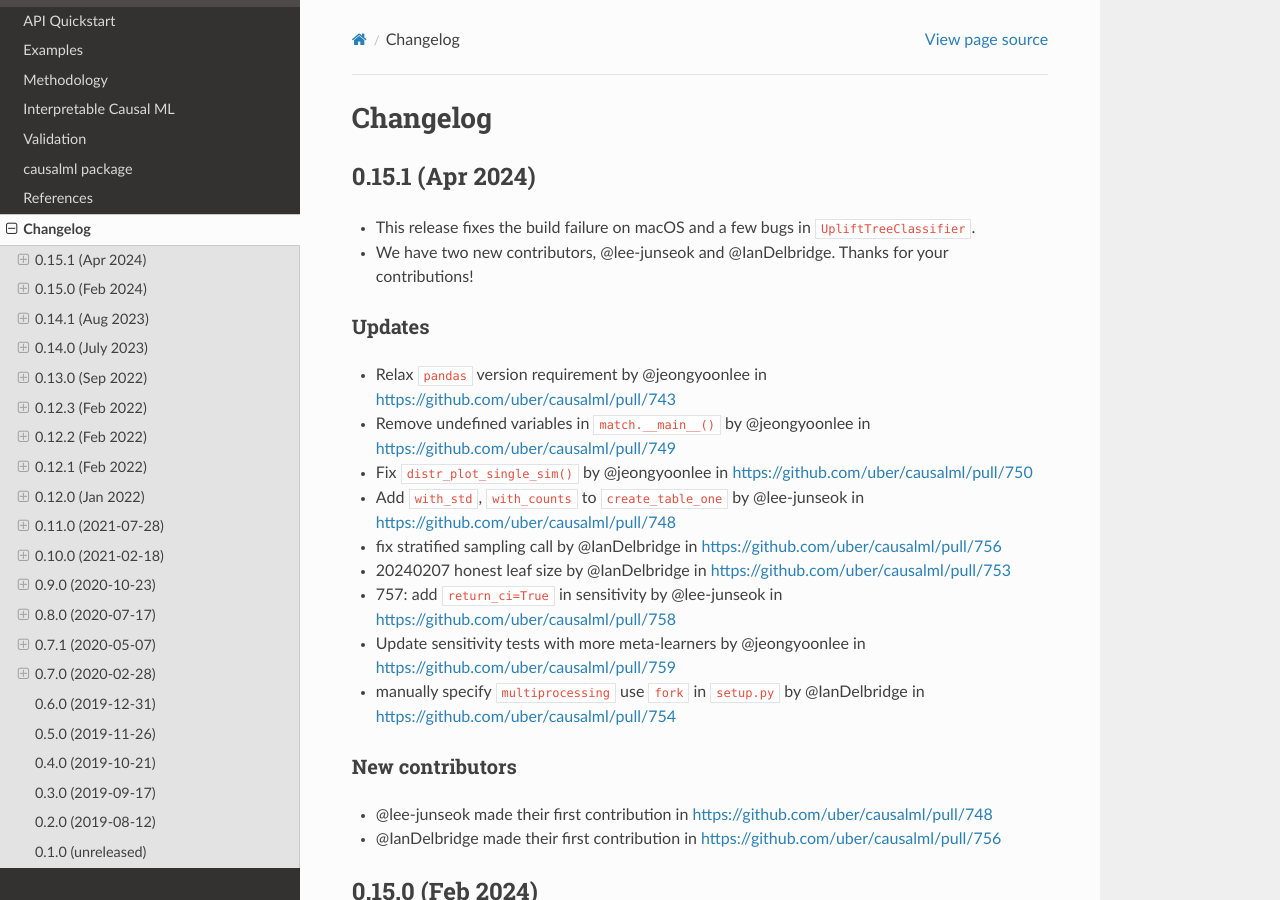
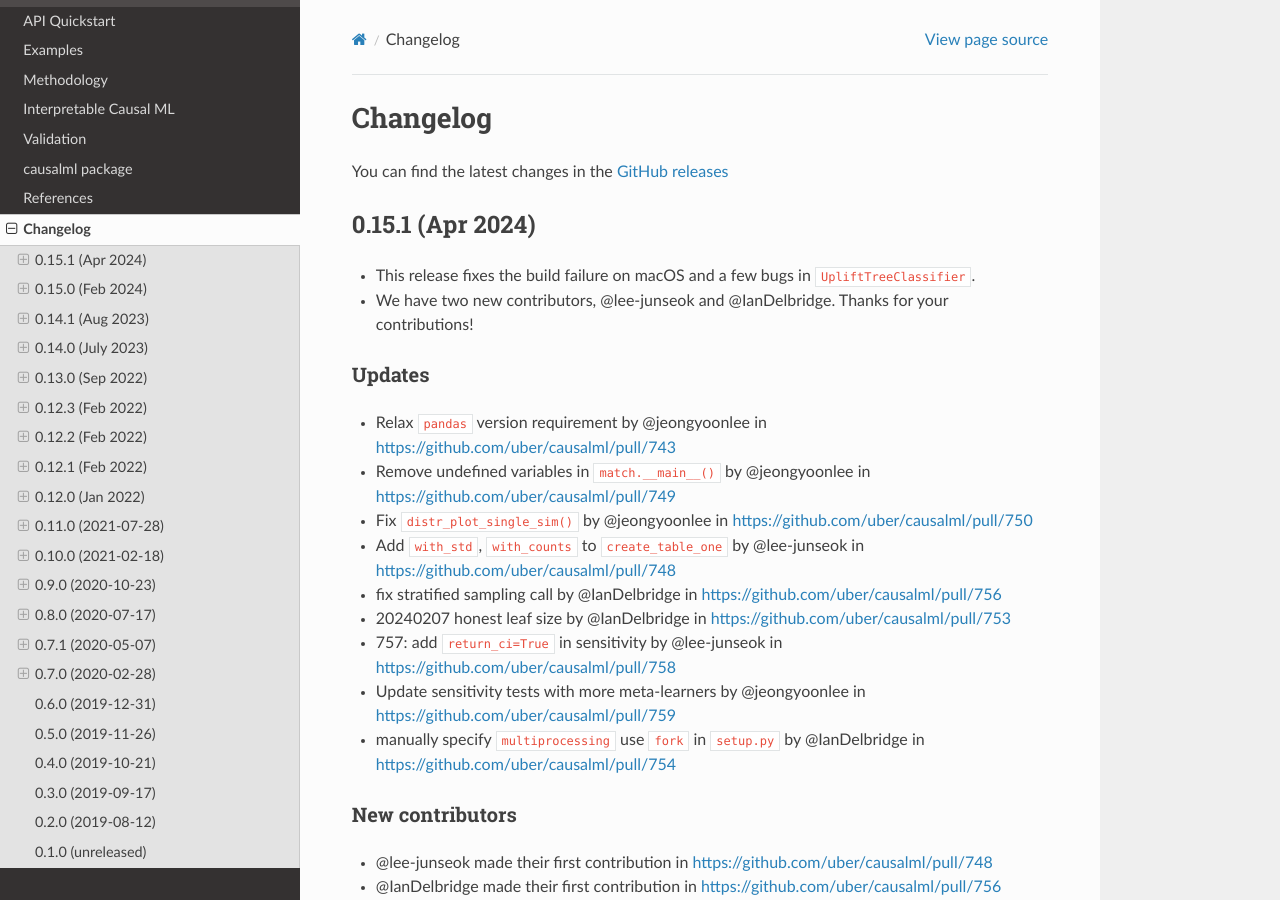
Before and after one commit to uber/causalml, a Sphinx documentation site: the page built from docs/changelog.rst, in a window 1280 px wide and 900 px high. Built offline with Sphinx 7.4.7 and the Read the Docs theme 2.0.0, drawn with Linux system fonts in a browser that asks for light colours; pages that are not in the unit, such as notebooks, are missing from menus; cross-references to code outside the pages are shown as plain code.

```diff
--- a/docs/changelog.rst
+++ b/docs/changelog.rst
@@ -2,6 +2,8 @@
 
 Changelog
 =========
+
+You can find the latest changes in the `GitHub releases <https://github.com/uber/causalml/releases>`_
 
 0.15.1 (Apr 2024)
 -----------------
```
Also changed, not shown: 1 other file.
